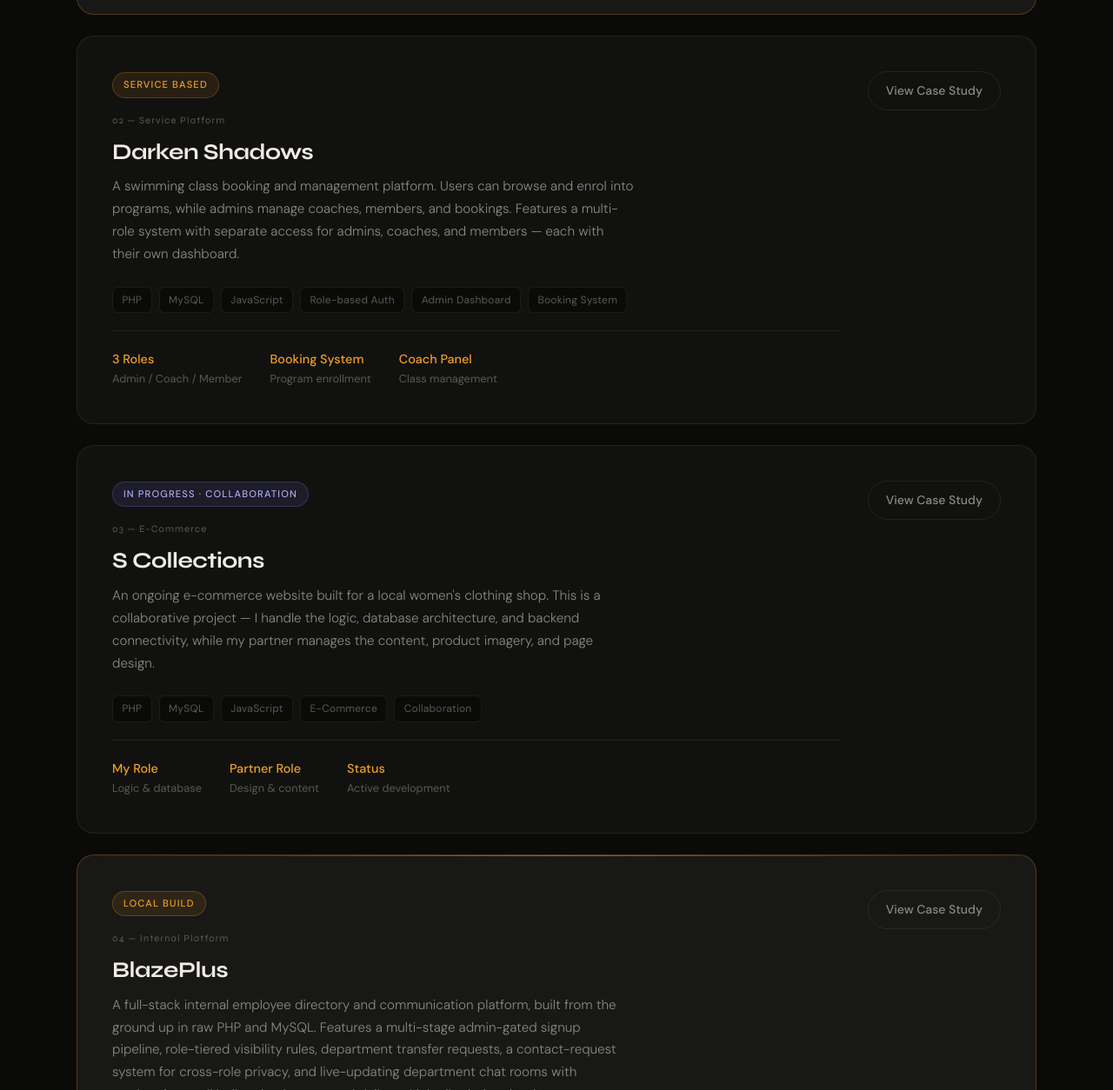
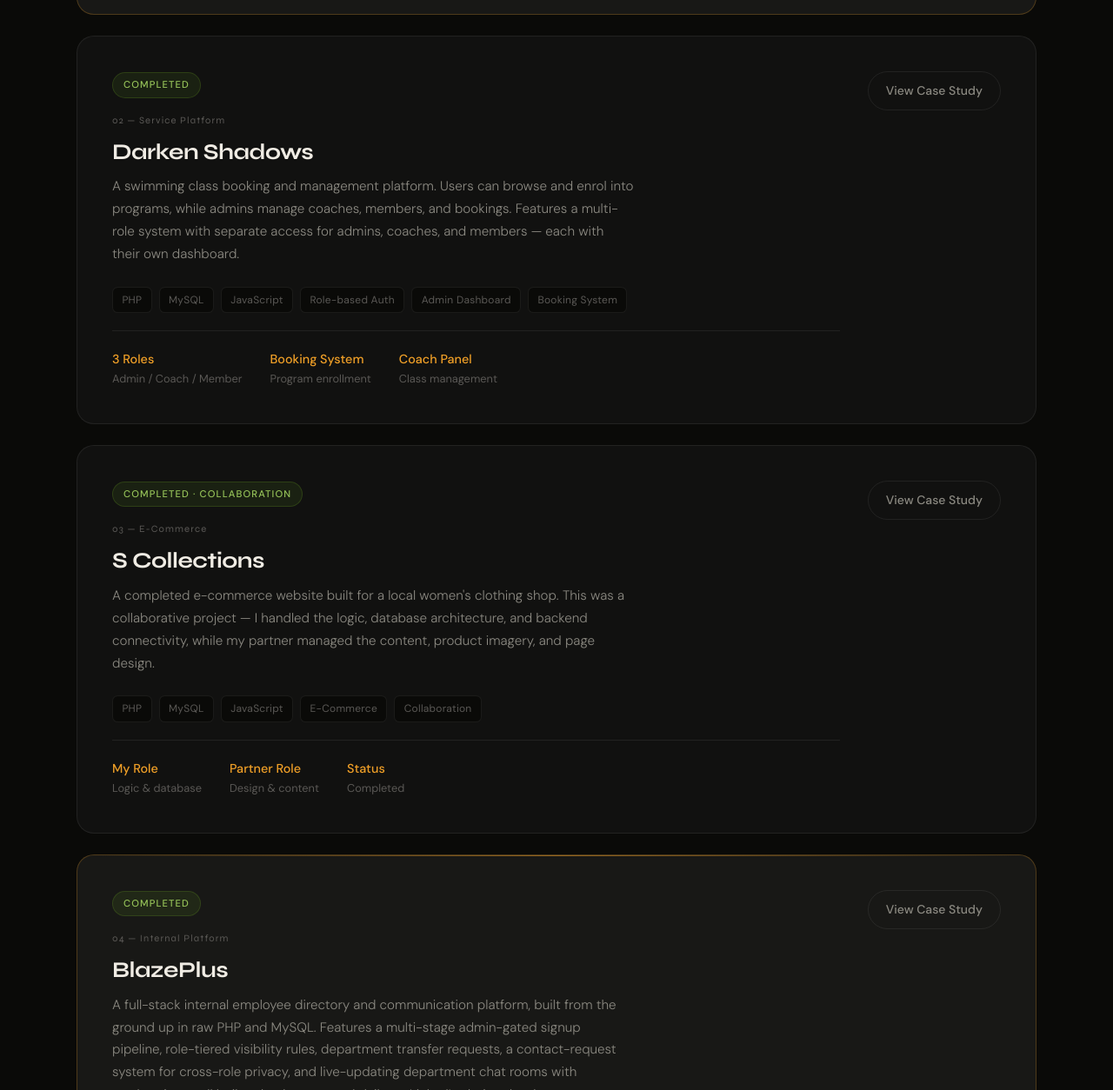
Before and after one commit to AMAN101093/aman-bhatt, a plain HTML site: page index.html in a window 1280 px wide. Shown: the part 2774-4028 px from the top of the page at 87% size. Drawn offline with Linux system fonts and the light colour scheme.

Commit message:
updated all project complete

```diff
--- a/index.html
+++ b/index.html
@@ -427,6 +427,7 @@
   .badge-local { background: rgba(239,159,39,0.1); color: var(--amber); border: 1px solid var(--border-amber); }
   .badge-collab { background: rgba(127,119,221,0.12); color: #AFA9EC; border: 1px solid rgba(127,119,221,0.25); }
   .badge-progress { background: rgba(127,119,221,0.12); color: #AFA9EC; border: 1px solid rgba(127,119,221,0.25); }
+  .badge-completed { background: rgba(99,153,34,0.12); color: #97C459; border: 1px solid rgba(99,153,34,0.25); }
 
   .project-num {
     font-family: 'Syne', sans-serif;
@@ -768,7 +769,7 @@
     <!-- Darken Shadows -->
     <div class="project-card fade-up" data-detail="details/darken-shadows.html">
       <div class="project-left">
-        <div class="project-badge badge-local">Service Based</div>
+        <div class="project-badge badge-completed">Completed</div>
         <div class="project-num">02 — Service Platform</div>
         <h3 class="project-title">Darken Shadows</h3>
         <p class="project-desc">A swimming class booking and management platform. Users can browse and enrol into programs, while admins manage coaches, members, and bookings. Features a multi-role system with separate access for admins, coaches, and members — each with their own dashboard.</p>
@@ -794,10 +795,10 @@
     <!-- S Collections -->
     <div class="project-card fade-up" data-detail="details/s-collections.html">
       <div class="project-left">
-        <div class="project-badge badge-progress">In Progress · Collaboration</div>
+        <div class="project-badge badge-completed">Completed · Collaboration</div>
         <div class="project-num">03 — E-Commerce</div>
         <h3 class="project-title">S Collections</h3>
-        <p class="project-desc">An ongoing e-commerce website built for a local women's clothing shop. This is a collaborative project — I handle the logic, database architecture, and backend connectivity, while my partner manages the content, product imagery, and page design.</p>
+        <p class="project-desc">A completed e-commerce website built for a local women's clothing shop. This was a collaborative project — I handled the logic, database architecture, and backend connectivity, while my partner managed the content, product imagery, and page design.</p>
         <div class="project-tags">
           <span class="project-tag">PHP</span>
           <span class="project-tag">MySQL</span>
@@ -808,7 +809,7 @@
         <div class="project-highlights">
           <div class="highlight-item"><strong>My Role</strong>Logic & database</div>
           <div class="highlight-item"><strong>Partner Role</strong>Design & content</div>
-          <div class="highlight-item"><strong>Status</strong>Active development</div>
+          <div class="highlight-item"><strong>Status</strong>Completed</div>
         </div>
       </div>
       <div class="project-actions">
@@ -819,7 +820,7 @@
     <!-- BlazePlus -->
     <div class="project-card featured fade-up" data-detail="details/blazeplus.html">
       <div class="project-left">
-        <div class="project-badge badge-local">Local Build</div>
+        <div class="project-badge badge-completed">Completed</div>
         <div class="project-num">04 — Internal Platform</div>
         <h3 class="project-title">BlazePlus</h3>
         <p class="project-desc">A full-stack internal employee directory and communication platform, built from the ground up in raw PHP and MySQL. Features a multi-stage admin-gated signup pipeline, role-tiered visibility rules, department transfer requests, a contact-request system for cross-role privacy, and live-updating department chat rooms with moderation — all built solo, documented daily on LinkedIn during development.</p>
```
